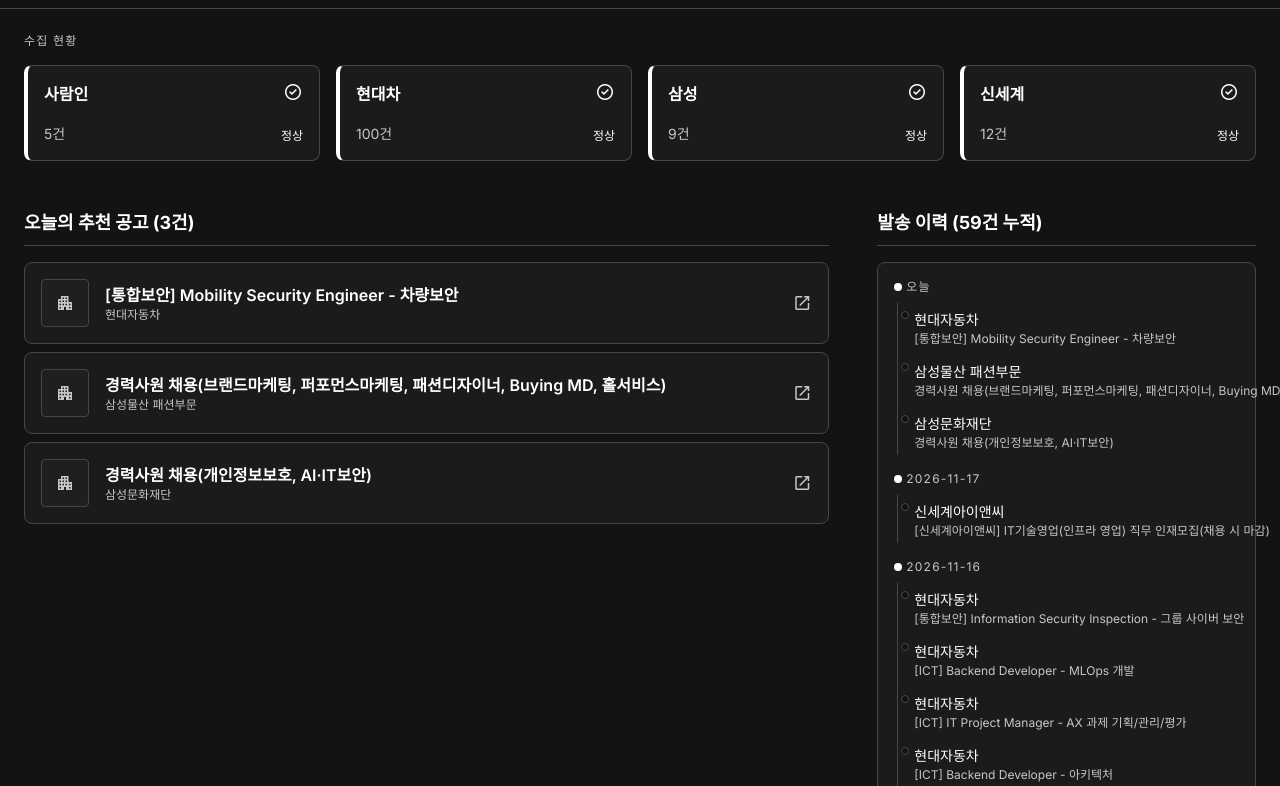
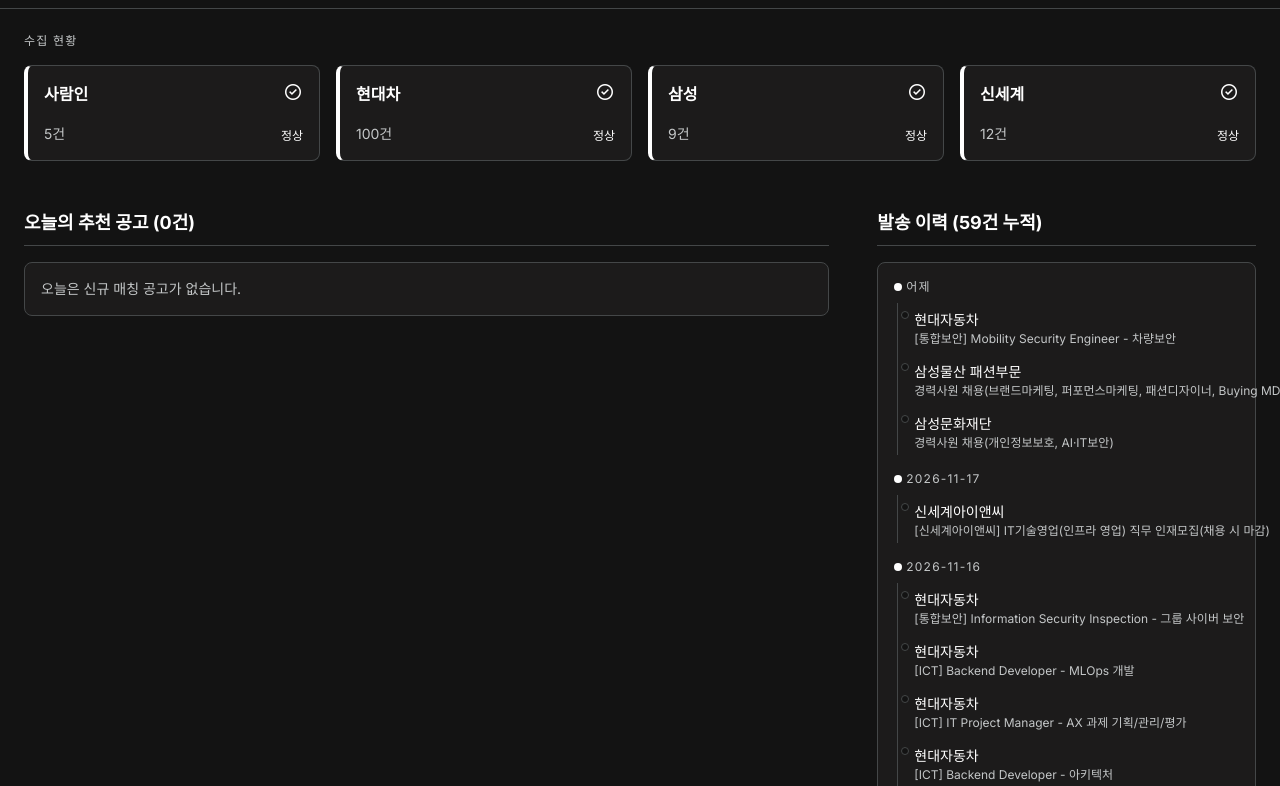
Before and after one commit to kish0ck/job-radar, a plain HTML site: page docs/index.html in a window 1280 px wide. Shown: the part 55-841 px from the top of the page. Drawn offline with nearby package versions, Linux system fonts and the light colour scheme.

Commit message:
chore: 자동 실행 결과 갱신 (2026-11-25)

```diff
--- a/docs/index.html
+++ b/docs/index.html
@@ -55,7 +55,7 @@ tailwind.config = {
   <div class="flex items-center text-on-surface-variant text-xs mono bg-surface-container
               py-xs px-sm rounded border border-outline-variant">
     <span class="material-symbols-outlined text-[16px] mr-xs">update</span>
-    마지막 실행: 2026-11-24T06:42:01
+    마지막 실행: 2026-11-25T05:11:44
   </div>
 </header>
 <main class="p-lg max-w-container-max mx-auto space-y-xl">
@@ -108,51 +108,12 @@ tailwind.config = {
   <div class="grid grid-cols-1 lg:grid-cols-12 gap-xl">
     <section class="lg:col-span-8 space-y-sm">
       <h2 class="text-lg font-bold text-primary border-b border-outline-variant pb-sm mb-md">
-        오늘의 추천 공고 (3건)
+        오늘의 추천 공고 (0건)
       </h2>
-      <div class="space-y-sm">
-        <a href="https://talent.hyundai.com/apply/applyView.hc?recuYy=2026&recuType=N2&recuCls=430" target="_blank" rel="noopener"
-           class="glass-card rounded-lg p-md flex items-center gap-md hover:bg-surface-container-high
-                  transition-colors group">
-          <div class="w-12 h-12 rounded bg-surface-container flex items-center justify-center
-                      border border-outline-variant shrink-0">
-            <span class="material-symbols-outlined text-on-surface-variant">apartment</span>
-          </div>
-          <div class="flex-1 min-w-0">
-            <h3 class="text-base text-primary font-semibold truncate">[통합보안] Mobility Security Engineer - 차량보안</h3>
-            <p class="text-xs text-on-surface-variant truncate">현대자동차</p>
-          </div>
-          <span class="material-symbols-outlined text-on-surface-variant
-                       group-hover:text-primary transition-colors shrink-0">open_in_new</span>
-        </a>
-        <a href="https://www.samsungcareers.com/hr/" target="_blank" rel="noopener"
-           class="glass-card rounded-lg p-md flex items-center gap-md hover:bg-surface-container-high
-                  transition-colors group">
-          <div class="w-12 h-12 rounded bg-surface-container flex items-center justify-center
-                      border border-outline-variant shrink-0">
-            <span class="material-symbols-outlined text-on-surface-variant">apartment</span>
-          </div>
-          <div class="flex-1 min-w-0">
-            <h3 class="text-base text-primary font-semibold truncate">경력사원 채용(브랜드마케팅, 퍼포먼스마케팅, 패션디자이너, Buying MD, 홀서비스)</h3>
-            <p class="text-xs text-on-surface-variant truncate">삼성물산 패션부문</p>
-          </div>
-          <span class="material-symbols-outlined text-on-surface-variant
-                       group-hover:text-primary transition-colors shrink-0">open_in_new</span>
-        </a>
-        <a href="https://www.samsungcareers.com/hr/" target="_blank" rel="noopener"
-           class="glass-card rounded-lg p-md flex items-center gap-md hover:bg-surface-container-high
-                  transition-colors group">
-          <div class="w-12 h-12 rounded bg-surface-container flex items-center justify-center
-                      border border-outline-variant shrink-0">
-            <span class="material-symbols-outlined text-on-surface-variant">apartment</span>
-          </div>
-          <div class="flex-1 min-w-0">
-            <h3 class="text-base text-primary font-semibold truncate">경력사원 채용(개인정보보호, AI·IT보안)</h3>
-            <p class="text-xs text-on-surface-variant truncate">삼성문화재단</p>
-          </div>
-          <span class="material-symbols-outlined text-on-surface-variant
-                       group-hover:text-primary transition-colors shrink-0">open_in_new</span>
-        </a></div>
+
+        <div class="glass-card rounded-lg p-md text-on-surface-variant text-sm">
+          오늘은 신규 매칭 공고가 없습니다.
+        </div>
     </section>
     <section class="lg:col-span-4 space-y-md">
       <h2 class="text-lg font-bold text-primary border-b border-outline-variant pb-sm mb-md">
@@ -163,7 +124,7 @@ tailwind.config = {
         <div class="mb-md">
           <h4 class="text-xs text-on-surface-variant uppercase tracking-widest mb-sm
                      flex items-center gap-xs">
-            <span class="w-2 h-2 rounded-full bg-primary inline-block"></span> 오늘
+            <span class="w-2 h-2 rounded-full bg-primary inline-block"></span> 어제
           </h4>
           <div class="space-y-xs pl-sm border-l border-outline-variant ml-[3px]">
 
```
